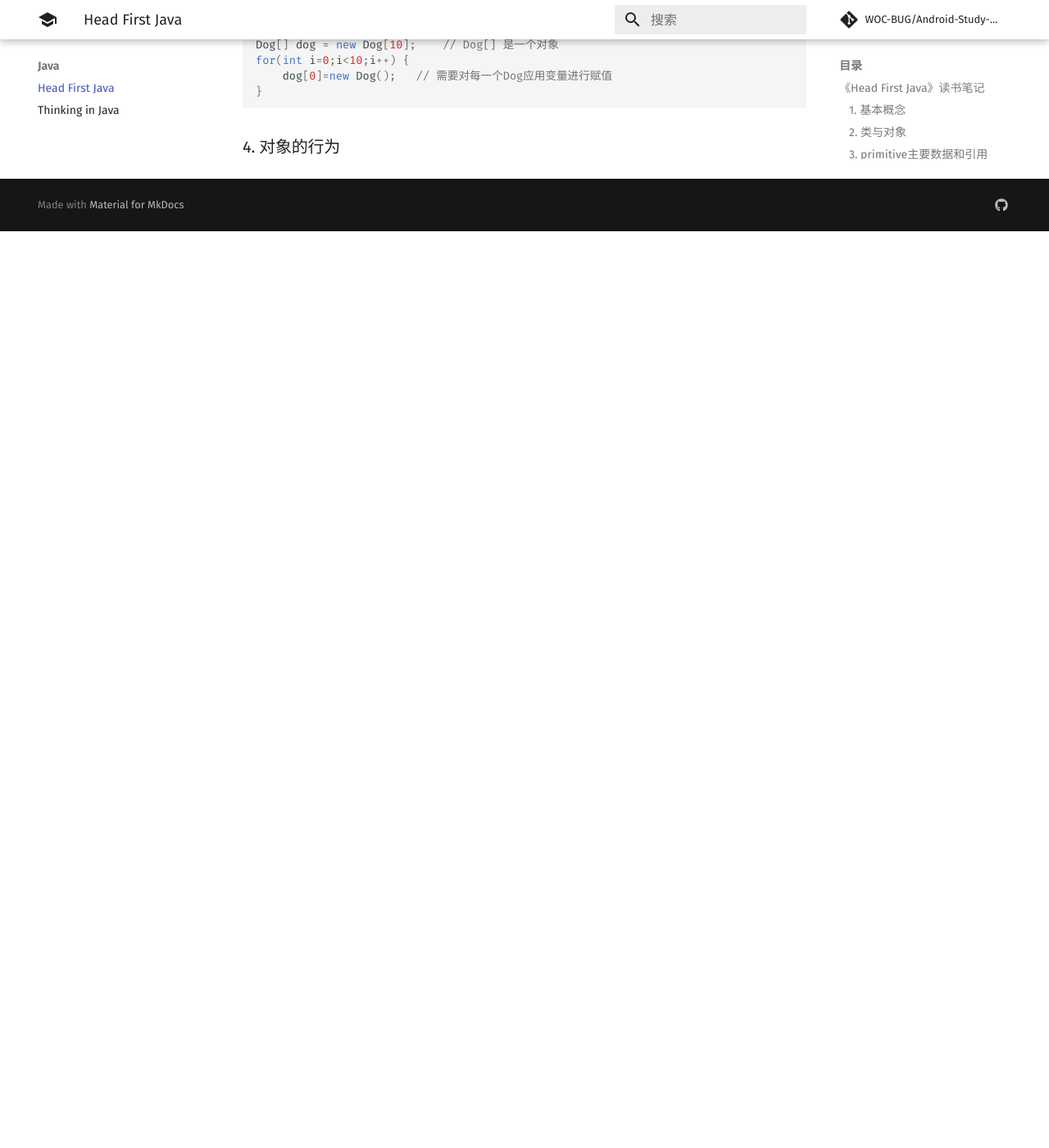
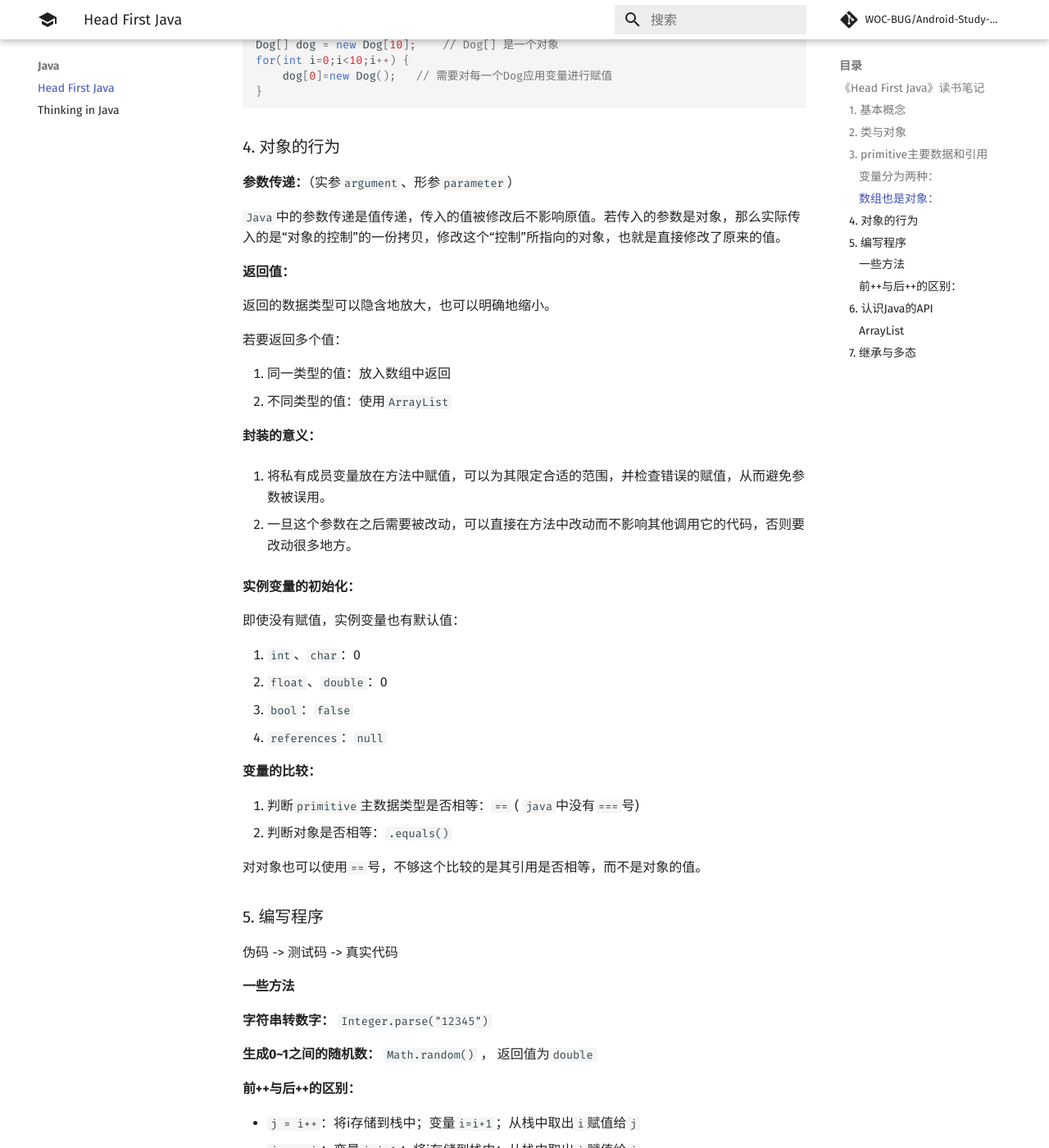
Before and after one commit to WOC-BUG/Android-Study-Notes, an MkDocs documentation site: the page built from docs/Head First Java.md, in a window 1280 px wide and 1400 px high, scrolled down 1798 px. Shown: the whole window at 82% size. Built offline with MkDocs 1.6.1 and Material for MkDocs 9.7.7, drawn with Linux system fonts in a browser that asks for light colours; comment, search, counter and statistics services are not loaded; before the commit the page ends 2080 px from its top, so only the background shows below that; some of the changed text lies outside the part shown.

Commit message:
add notes

```diff
--- a/docs/Head First Java.md
+++ b/docs/Head First Java.md
@@ -88,3 +88,89 @@ for(int i=0;i<10;i++) {
 
 
 ### 4. 对象的行为
+
+**参数传递：**（实参`argument`、形参`parameter`）
+
+`Java`中的参数传递是值传递，传入的值被修改后不影响原值。若传入的参数是对象，那么实际传入的是“对象的控制”的一份拷贝，修改这个“控制”所指向的对象，也就是直接修改了原来的值。
+
+**返回值：**
+
+返回的数据类型可以隐含地放大，也可以明确地缩小。
+
+若要返回多个值：
+
+1. 同一类型的值：放入数组中返回
+2. 不同类型的值：使用`ArrayList`
+
+
+
+**封装的意义：**
+
+1. 将私有成员变量放在方法中赋值，可以为其限定合适的范围，并检查错误的赋值，从而避免参数被误用。
+
+2. 一旦这个参数在之后需要被改动，可以直接在方法中改动而不影响其他调用它的代码，否则要改动很多地方。
+
+
+
+**实例变量的初始化：**
+
+即使没有赋值，实例变量也有默认值：
+
+1. `int`、`char`：0
+2. `float`、`double`：0
+3. `bool`：`false`
+4. `references`：`null`
+
+
+
+**变量的比较：**
+
+1. 判断`primitive`主数据类型是否相等：`==`	( `java`中没有`===`号)
+2. 判断对象是否相等：`.equals()`
+
+对对象也可以使用`==`号，不够这个比较的是其引用是否相等，而不是对象的值。
+
+
+
+
+
+### 5. 编写程序
+
+伪码 -> 测试码 -> 真实代码
+
+#### 一些方法
+
+**字符串转数字：** `Integer.parse("12345")`
+
+**生成0~1之间的随机数：** `Math.random()` ， 返回值为`double`
+
+
+
+#### 前++与后++的区别：
+
+* `j = i++`：将i存储到栈中；变量`i=i+1`；从栈中取出`i`赋值给`j`
+* `j = ++i`：变量`i=i+1`；将i存储到栈中；从栈中取出`i`赋值给`j`
+
+
+
+<font color= '#21a675'>由此可见，自增并非原子操作，底层是由三个步骤组成，因此在多线程中容易出现自增混乱的情况。</font>
+
+<font color= '#21a675'>**解决的方法有：**</font>
+
+1. <font color= '#21a675'>将++i置于同步块中，可以是`synchronized`或者`J.U.C`中的排他锁（如`ReentrantLock`等）。</font>
+2. <font color= '#21a675'>使用原子性`（Atomic）`类替换`++i`，具体使用哪个类由变量类型决定。如果`i`是整形，则使用`AtomicInteger`类，其中的`AtomicInteger#addAndGet()`就对应着++i语句，不过它是原子性操作。</font>
+
+参考：[深入理解Java中的i++、++i语句](https://blog.csdn.net/xialei199023/article/details/76383013)
+
+
+
+### 6. 认识Java的API
+
+#### `ArrayList`
+相比数组，大小是动态变化的。但是其中不能放入`primitive`的数据。
+
+使用`import`导包并不会使程序变大或变慢，只是帮忙省下类前过长的包名。
+
+
+
+### 7. 继承与多态
```
Also changed, not shown: docs/Android基础.md (+33 -0 lines).
